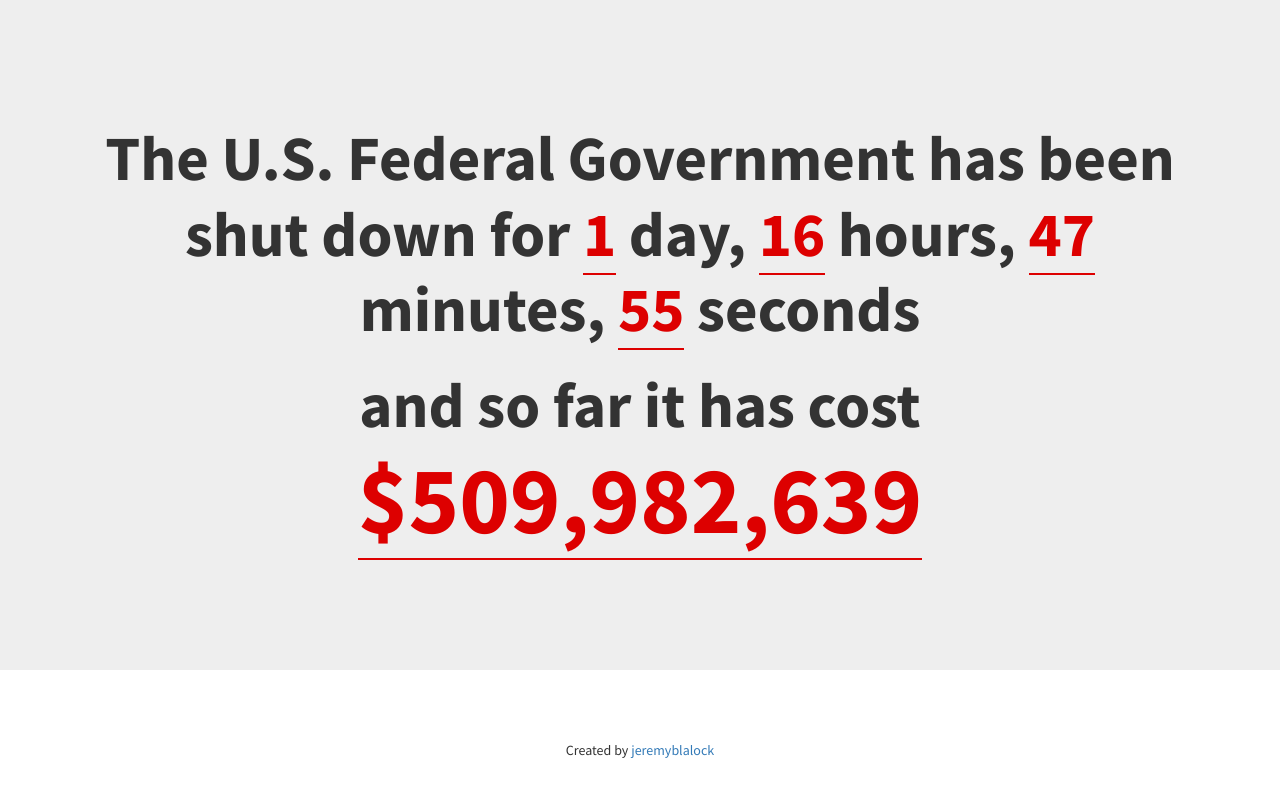
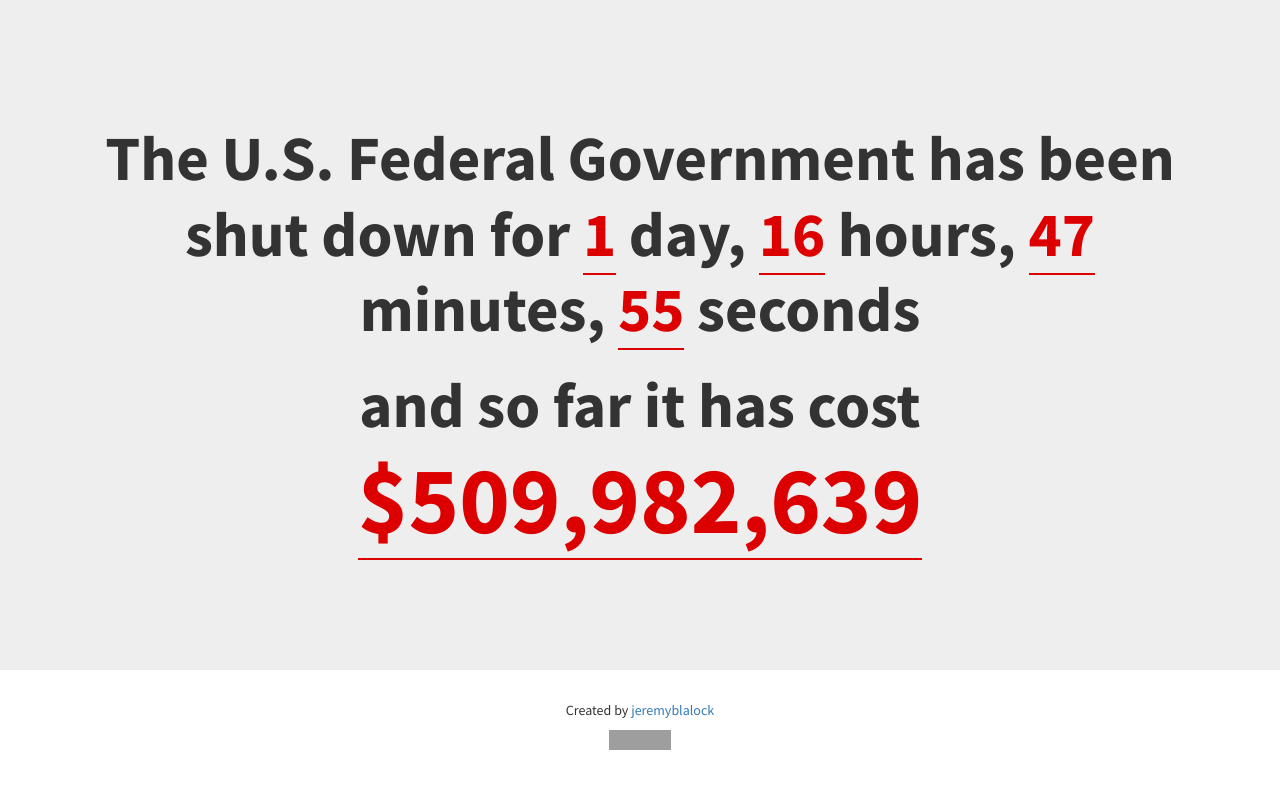
Before and after one commit to jeremyblalock/shutdown-calculator, a plain HTML site: page index.html in a window 1280 px wide. Drawn offline with nearby package versions, Linux system fonts and the light colour scheme; grey boxes are pictures that could not be loaded.

Commit message:
Adds 'fork' button

```diff
--- a/index.html
+++ b/index.html
@@ -54,6 +54,8 @@
   <script type="text/javascript" src="//s7.addthis.com/js/300/addthis_widget.js#pubid=ra-524c796c5edd34f7"></script>
   <!-- AddThis Button END -->
   <p class='centered'>Created by <a href='https://github.com/jeremyblalock' target='_blank'>jeremyblalock</a></p>
+  <p class='centered last-paragraph'><iframe src="http://ghbtns.com/github-btn.html?user=jeremyblalock&repo=shutdown-calculator&type=fork"
+    allowtransparency="true" frameborder="0" scrolling="0" width="62" height="20"></iframe></p>
 <script type='text/template' id='banner-template'>
   <h1 class='centered'>The U.S. Federal Government has been shut down for
     <u class='number-figure'><%= days %></u> day<%= days_pluralize %>,
--- a/static/css/main.sass
+++ b/static/css/main.sass
@@ -45,10 +45,15 @@ u
   margin: 20px auto
   > a
     width: 50%
-    padding: 20px
+    > div
+      margin: 10px
     &:first-child
       > div
         float: right
+
+.last-paragraph
+  padding-bottom: 40px
+  @include clearfix
 
 @media (min-width: 992px)
   .number-figure-huge
```
Also changed, not shown: static/css/compiled/main.css.
